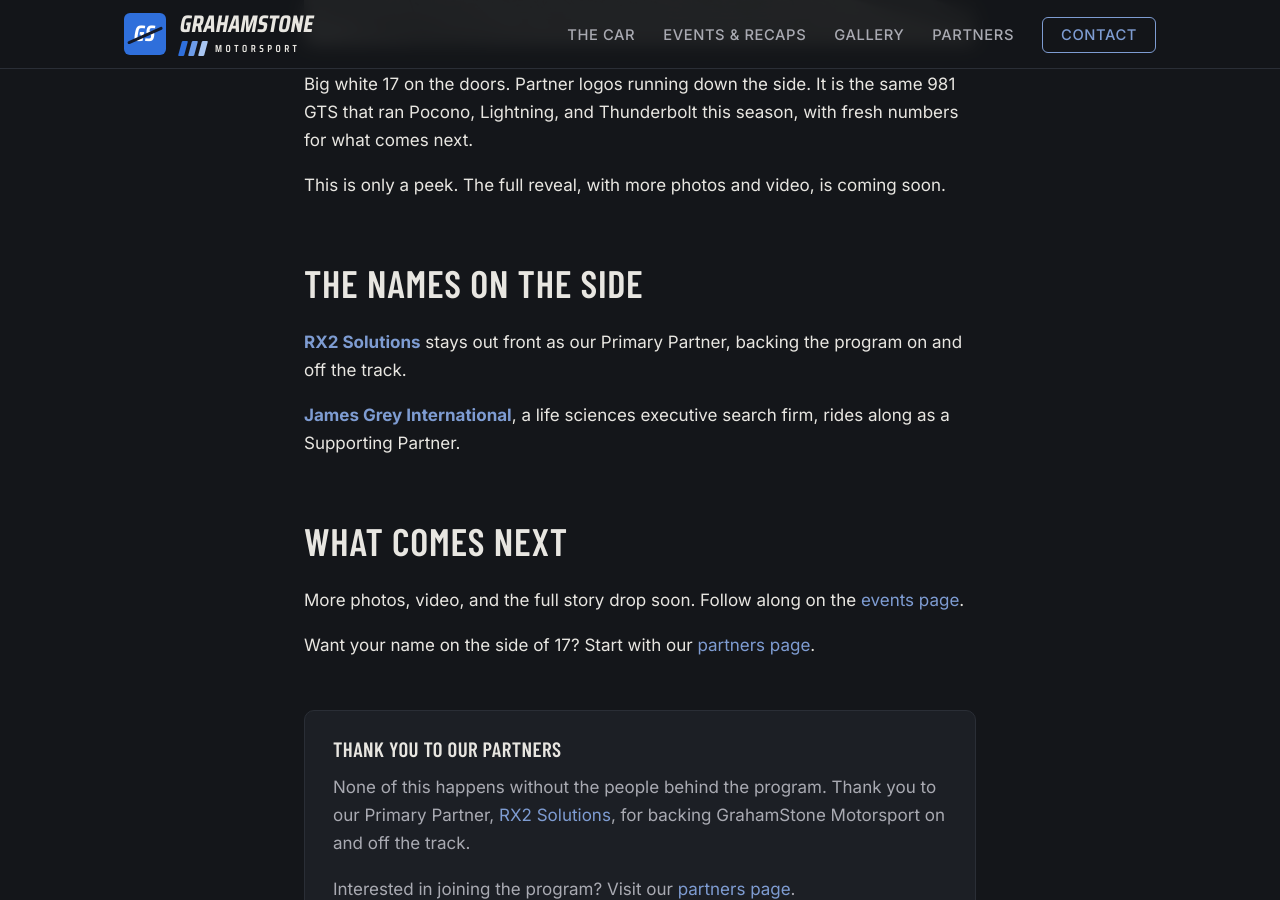
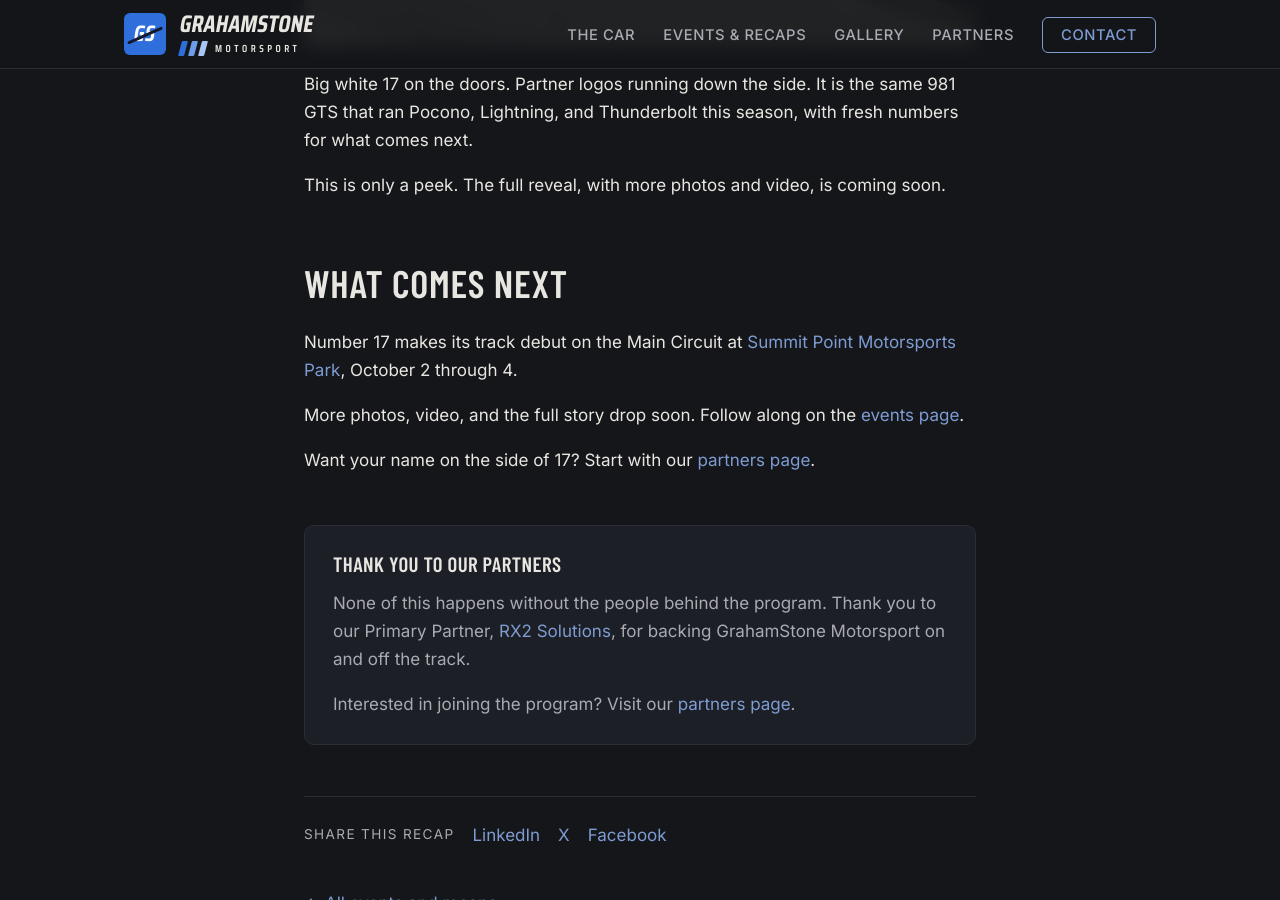
Before and after one commit to BHMotorsport/basilhunter.com, a Jekyll site: the page built from _posts/2026-09-23-meet-number-17.md, in a window 1280 px wide and 900 px high, scrolled down 905 px. Built offline with Jekyll 4.4.1, drawn with Linux system fonts in a browser that asks for light colours.

Commit message:
Sneak peek: swap the partner section for Summit Point dates
Drops "The Names on the Side" and adds the Summit Point Main Circuit
weekend (October 2 through 4) to "What Comes Next."

Co-Authored-By: Claude Opus 5.5 <noreply@anthropic.com>

```diff
--- a/_posts/2026-09-23-meet-number-17.md
+++ b/_posts/2026-09-23-meet-number-17.md
@@ -17,13 +17,9 @@ Big white 17 on the doors. Partner logos running down the side. It is the same 9
 
 This is only a peek. The full reveal, with more photos and video, is coming soon.
 
-## The Names on the Side
+## What Comes Next
 
-**[RX2 Solutions](https://www.rx2solutions.com)** stays out front as our Primary Partner, backing the program on and off the track.
-
-**[James Grey International](https://www.jamesgreyint.com)**, a life sciences executive search firm, rides along as a Supporting Partner.
-
-## What Comes Next
+Number 17 makes its track debut on the Main Circuit at [Summit Point Motorsports Park](https://summitpointmp.com), October 2 through 4.
 
 More photos, video, and the full story drop soon. Follow along on the [events page]({{ '/events/' | relative_url }}).
 
```
